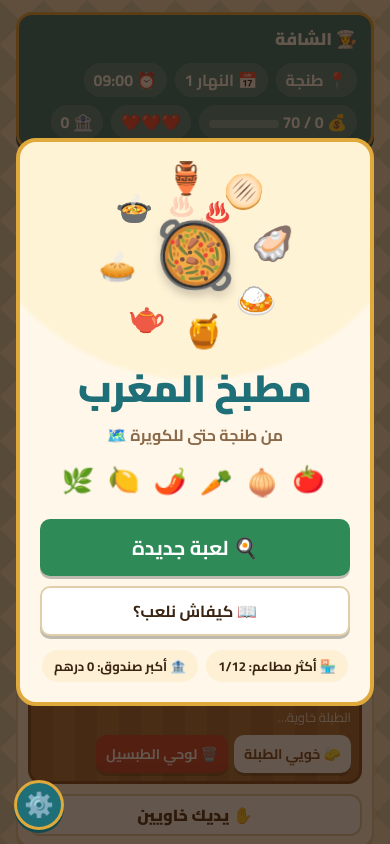
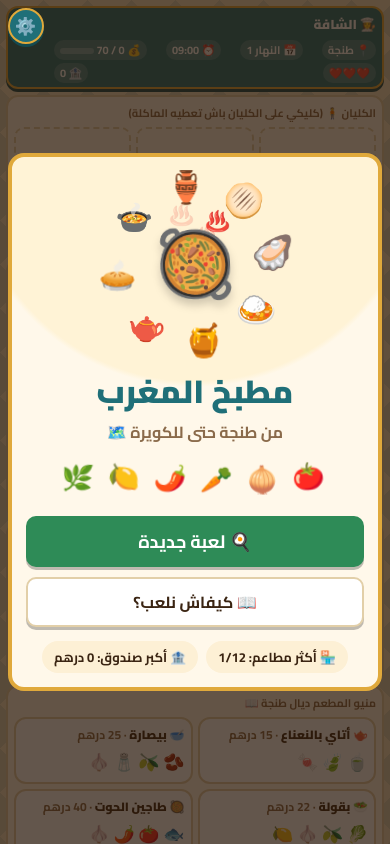
Before and after one commit to medo01012001/moroccan-kitchen, a plain HTML site: page index.html in a window 390 px wide. Shown: the top 844 px of the page. Drawn offline with Linux system fonts and the light colour scheme.

Commit message:
Phone layout: whole kitchen fits on one screen; Tangier to Guerguerat
Co-Authored-By: Claude Opus 5.5 <noreply@anthropic.com>

```diff
--- a/index.html
+++ b/index.html
@@ -255,6 +255,57 @@ header h1{margin:0;font-size:20px;font-weight:900}
   .hint{font-size:12px;letter-spacing:0}
   header h1{font-size:17px}
   .avatars{grid-template-columns:repeat(3,1fr)}
+}
+/* ---- phone: whole kitchen fits on one screen ---- */
+button,.cust,.stove,.ing,#boardItems span{touch-action:manipulation}
+@media (max-width:600px){
+  #app{padding:6px 6px calc(10px + env(safe-area-inset-bottom))}
+  header{position:sticky;top:4px;z-index:10;padding:4px 6px 4px 46px;border-radius:12px;border-width:2px;box-shadow:0 3px 0 #134a50;gap:4px}
+  header h1{font-size:13px;white-space:nowrap;overflow:hidden;text-overflow:ellipsis;max-width:100%}
+  .stats{gap:3px;font-size:11px;width:100%;justify-content:space-between}
+  .stat{padding:0 6px}
+  .goal{width:34px;height:6px}
+  .sect{margin-top:6px;padding:6px;border-radius:12px}
+  .sect h2{font-size:11px;margin:0 0 4px;white-space:nowrap;overflow:hidden;text-overflow:ellipsis}
+  #customers{gap:5px}
+  .cust{min-height:118px;padding:3px;border-radius:10px}
+  .cust .face{font-size:26px}
+  .cust .name{font-size:10px}
+  .bubble{font-size:10px;padding:2px 4px;margin-top:2px;line-height:1.35}
+  .bubble .dish{font-size:22px}
+  .hint{font-size:11px;padding:0 3px}
+  .pat{height:6px;margin-top:3px}
+  #kitchen{grid-template-columns:1fr 1fr;gap:5px}
+  .stove{min-height:92px;padding:4px;border-width:2px;border-radius:10px}
+  .stove .pot{font-size:32px}
+  .stove .lbl{font-size:11px;line-height:1.3}
+  .stove .fire{font-size:11px}
+  .board{grid-column:1/-1;min-height:0;padding:5px 6px;flex-direction:row;flex-wrap:wrap;align-items:center;gap:4px;border-width:2px;border-radius:10px}
+  .board .title{font-size:12px}
+  #boardItems{flex:1 1 120px;margin:0;font-size:22px;min-height:30px;align-content:center}
+  .board .row{flex:0 0 auto}
+  .btn{font-size:12px;padding:5px 8px}
+  #hand{margin-top:5px;font-size:13px;min-height:0;padding:3px}
+  #ings{grid-template-columns:repeat(auto-fill,minmax(54px,1fr));gap:5px}
+  .ing{padding:2px 1px;border-radius:10px}
+  .ing b{font-size:24px}
+  .ing small{font-size:10px;display:block;white-space:nowrap;overflow:hidden;text-overflow:ellipsis}
+  #book{grid-template-columns:1fr 1fr;gap:5px}
+  .rec{padding:4px 6px;font-size:11px}
+  .rec .h{font-size:12px}
+  .rec .e{font-size:17px;letter-spacing:0}
+  #setBtn{top:8px;bottom:auto;left:8px;width:36px;height:36px;font-size:17px;border-width:2px}
+  .overlay,#setScr{padding:8px}
+  .panel{padding:14px;border-radius:16px;max-height:96vh;max-height:96dvh}
+  .panel h1{font-size:24px}
+  .panel .big{font-size:46px}
+  .menu h1{font-size:32px}
+  .btn.go{font-size:18px;padding:9px 18px}
+  .btn.alt,.btn.buy{font-size:16px}
+  .maptop h1{font-size:20px}
+  .stars{font-size:34px}
+  .sumtbl{font-size:13px}
+  #toast{top:auto;bottom:18px;font-size:13px}
 }
 </style>
 </head>
```
